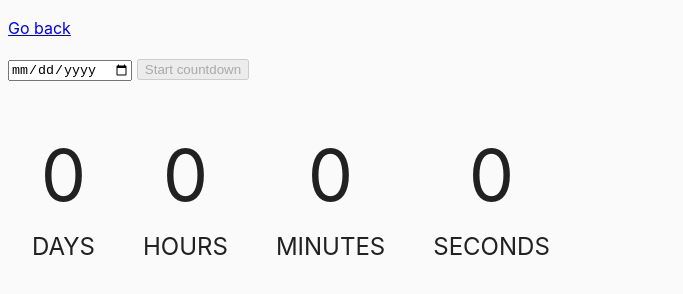
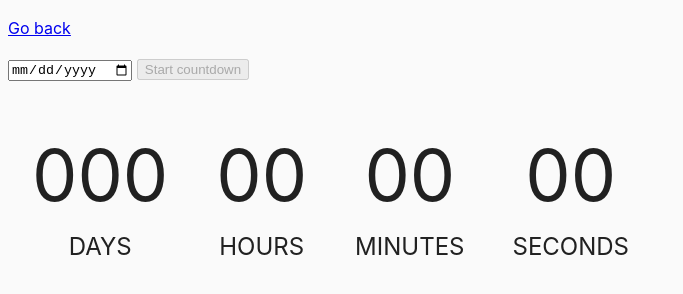
Before and after one commit to repro-tetris/goit-js-hw-11, a website built with Parcel: page src/02-timer.html in a window 1280 px wide. Shown: the whole page, without its empty margins (0-683 px from the left). Built offline with nearby package versions, Linux system fonts and the light colour scheme; some packages are replaced by stand-ins of ours.

Commit message:
Update 02-timer.html

```diff
--- a/src/02-timer.html
+++ b/src/02-timer.html
@@ -18,22 +18,22 @@
 
     <div class="timer">
       <div class="field">
-        <span class="value" data-days>0</span>
+        <span class="value" data-days>000</span>
         <span class="label">Days</span>
       </div>
 
       <div class="field">
-        <span class="value" data-hours>0</span>
+        <span class="value" data-hours>00</span>
         <span class="label">Hours</span>
       </div>
 
       <div class="field">
-        <span class="value" data-minutes>0</span>
+        <span class="value" data-minutes>00</span>
         <span class="label">Minutes</span>
       </div>
 
       <div class="field">
-        <span class="value" data-seconds>0</span>
+        <span class="value" data-seconds>00</span>
         <span class="label">Seconds</span>
       </div>
     </div>
```
